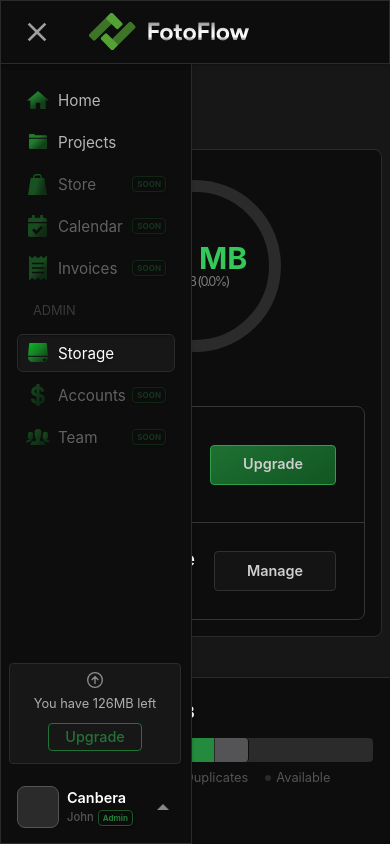
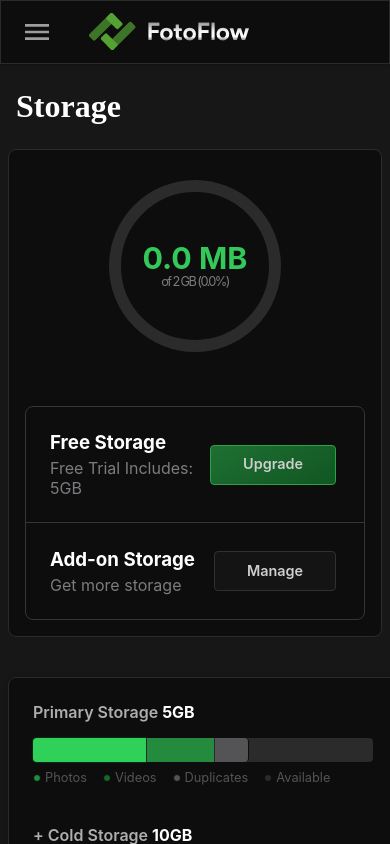
Before and after one commit to abhaykvincent/fotoflow-app, a React (Create React App) app: page /storage in a window 390 px wide. Shown: the top 844 px of the page. Built offline with nearby package versions, Linux system fonts and the light colour scheme; no server answers; the database is empty.

Commit message:
Fix sidebar and header styling

```diff
--- a/src/components/Header/Header.jsx
+++ b/src/components/Header/Header.jsx
@@ -1,10 +1,11 @@
 import React, { useEffect, useState } from 'react';
 import { MdOutlineMenu } from "react-icons/md";
 import { MdClose } from "react-icons/md";
+import { useLocation } from 'react-router';
 const Header = () => {
   const [searchQuery, setSearchQuery] = useState('');
   // hamburger state
-  const [hamburgerActive, setHamburgerActive] = useState(true);
+  const [hamburgerActive, setHamburgerActive] = useState(false);
   //handle hamburger active
   const handleHamburger = ()=>{
     setHamburgerActive(!hamburgerActive)
@@ -18,7 +19,10 @@ const Header = () => {
   }, [hamburgerActive]);
   const handleSearchInputChange = (e) => {
     setSearchQuery(e.target.value);
-  };
+  };  const location = useLocation();
+  useEffect(() => {
+    setHamburgerActive(false)
+  }, [location]);
 
   return (
     <header className='header'>
--- a/src/components/Sidebar/Sidebar.scss
+++ b/src/components/Sidebar/Sidebar.scss
@@ -10,6 +10,7 @@
     z-index: 11;
     padding-top: $header-height ;
     box-shadow:  -1px 1px 4px rgba(0, 0, 0, 0.3);
+    transition-duration: 0.2s;
     .menu-list{
         padding: 8px*2;
 
@@ -137,7 +138,7 @@
     .status{
         display: grid;
         justify-items: center;
-        position: fixed;
+        position: absolute;
         bottom: 8px*9;
         padding: 8px;
         margin: 8px*1;
@@ -165,10 +166,11 @@
         grid-template-columns: 1fr auto;
         align-items: center;
         gap: 8px;
-        position: fixed;
-        bottom: 0px;
+        position: absolute;
+        top: 100vh;
         padding: 8px*2;
         width: $sidebar-width - 8px;
+        transform: translateY(-100%);
         .profile{
         width: 100%;
         display: flex;
@@ -221,7 +223,8 @@
         }
     }
     &.hide{
-        left: -100%;
+        left: 0%;
+        transition-duration: 0.1s;
     }
 }
 @keyframes menu-icon-reveal {
@@ -237,6 +240,25 @@
   @media only screen and (max-width: 1080px) {
     .App{
       .sidebar{
+        width: $sidebar-width + 8px*2;
+        &.hide{
+            left: -100%;
+            transition-duration: 0.1s;
+        }
+        .menu-list
+        {
+            max-height: calc(100vh - 8px*34);
+            overflow-y: scroll;
+            a{
+                .icon {
+                    width: 8px*4;
+                    height: 8px*4;
+                }.menu{
+                    grid-template-columns: 8px*4 auto  auto;
+                    font-size: 1rem;
+                }
+            }
+        }
       }
     }
 
--- a/src/features/Home/Home.jsx
+++ b/src/features/Home/Home.jsx
@@ -24,7 +24,7 @@ function Home({ projects }) {
                                 <stop offset="100%" style={{ stopColor: '#136a29', stopOpacity: 1 }} />
                             </linearGradient>
                             {/* Apply the gradient to the text */}
-                            <text x="9rem" y="3rem" fontFamily="Arial" fontSize="3rem" font-fontWeight="800" fill="url(#textGradient)" textAnchor="middle">
+                            <text x="128px" y="46px" fontFamily="Arial" fontSize="3rem" font-fontWeight="800" fill="url(#textGradient)" textAnchor="middle">
                                 Monalisa ✨
                             </text>
                         </svg>
```
Also changed, not shown: src/components/Sidebar/Sidebar.jsx (line endings or trailing spaces).
